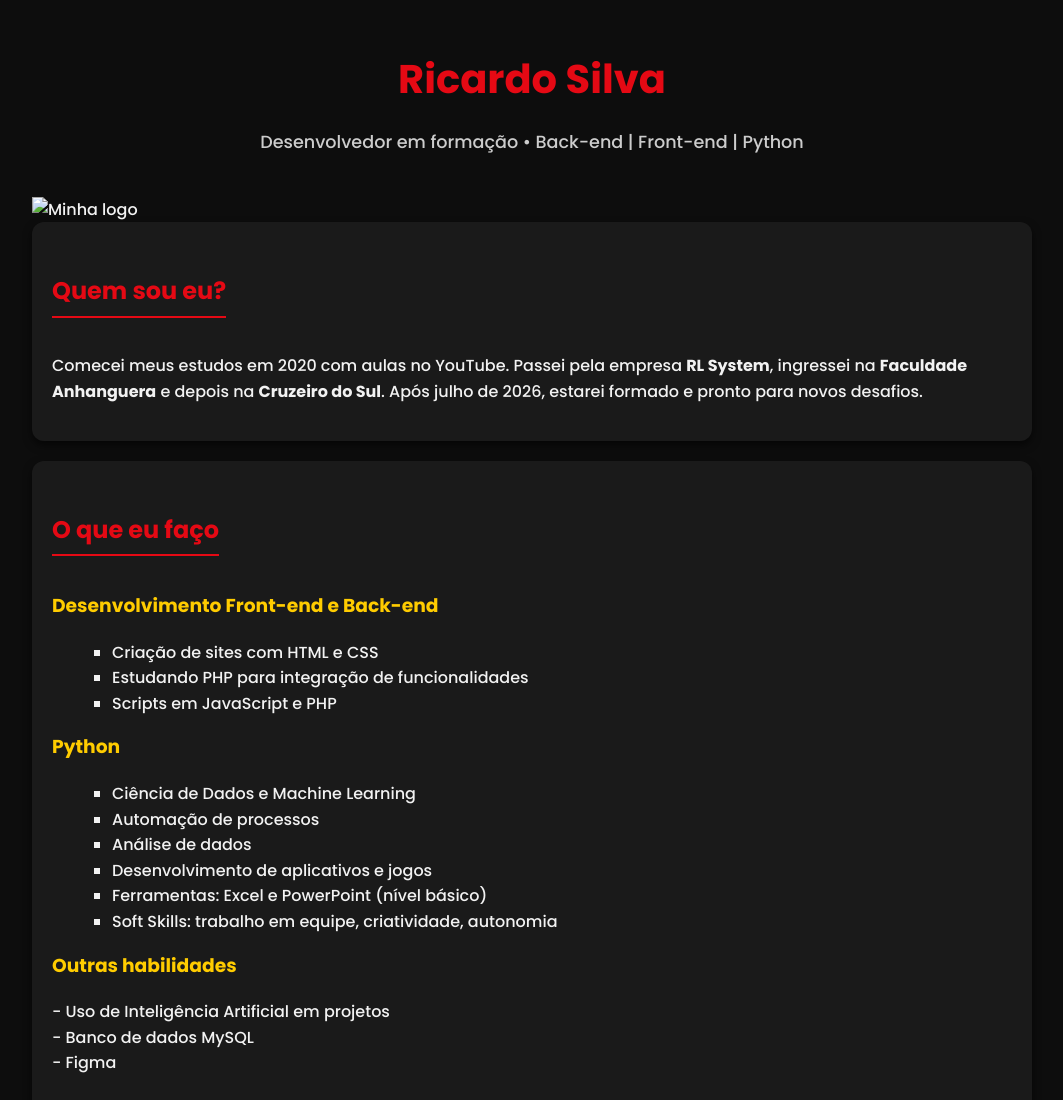
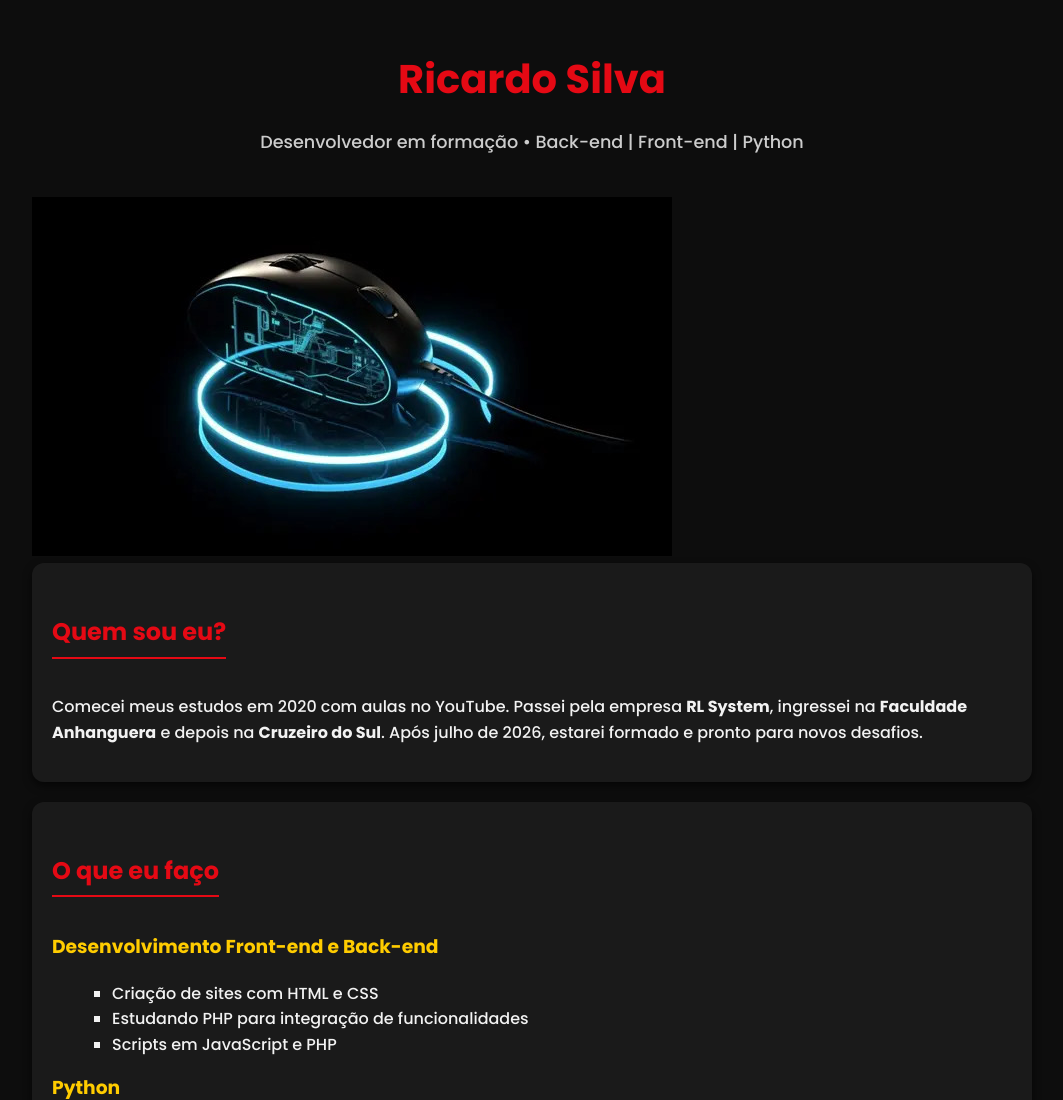
Before and after one commit to rder65/portifolio1, a plain HTML site: page index.html in a window 1280 px wide. Shown: the top 1100 px of the page, without its empty margins (108-1171 px from the left). Drawn offline with Linux system fonts and the light colour scheme.

Commit message:
Update index.html

```diff
--- a/index.html
+++ b/index.html
@@ -85,7 +85,7 @@
     <h1>Ricardo Silva</h1>
     <p>Desenvolvedor em formação • Back-end | Front-end | Python</p>
   </header>
-<img src="portifolio1/images25.jpeg" alt="Minha logo">
+<img src="portifolio1/images25.jpg" alt="Minha logo">
 
 
 
```
